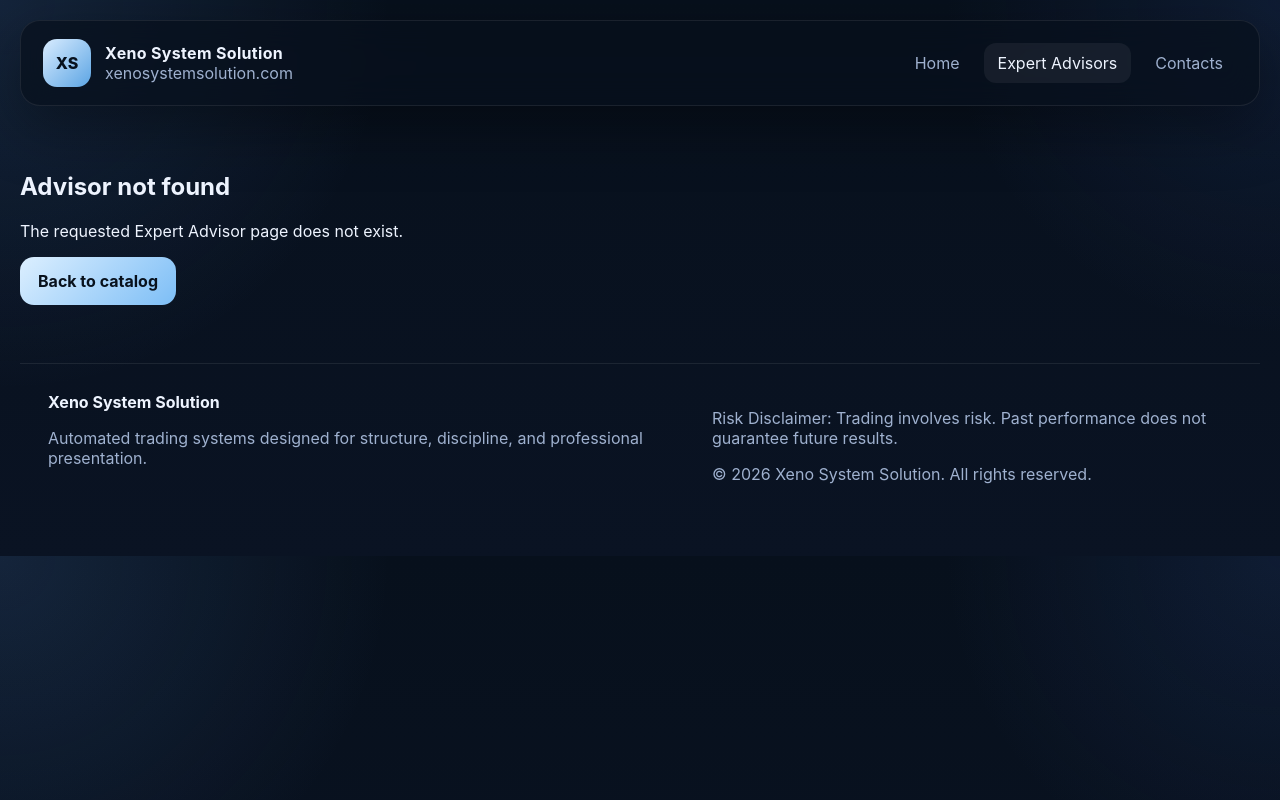
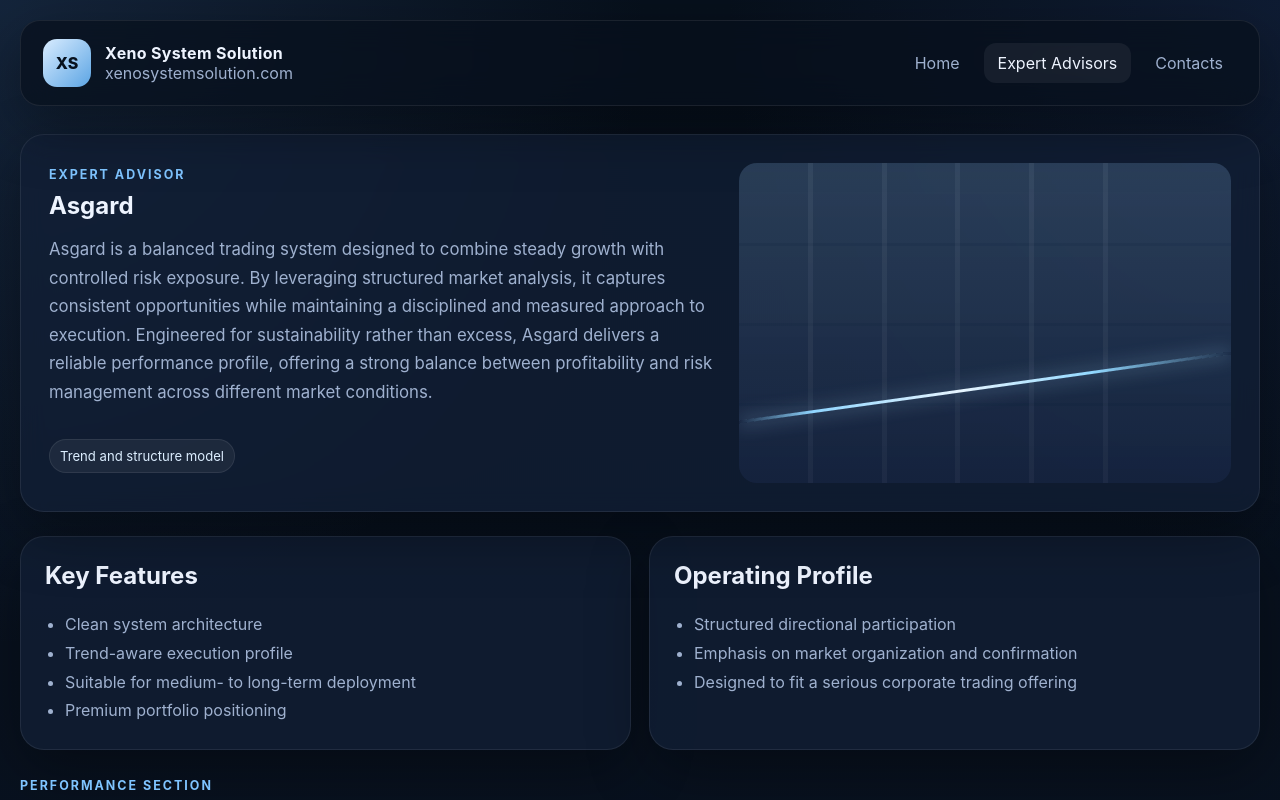
Before and after one commit to giovannimaccioni1989-byte/xeno-system-solution, a React (Vite) app: page /expert-advisors/Asgard in a window 1280 px wide. Shown: the top 800 px of the page. Built offline with nearby package versions, Linux system fonts and the light colour scheme.

Commit message:
Update advisors.js

```diff
--- a/src/data/advisors.js
+++ b/src/data/advisors.js
@@ -51,12 +51,12 @@ export const advisors = [
     },
   },
   {
-    slug: 'asgard',
+    slug: 'Asgard',
     name: 'Asgard',
     category: 'Trend and structure model',
     shortDescription: 'An Expert Advisor designed to capitalize on structured market behavior with a professional framework.',
     overview:
-      'Asgard is built around the idea of combining strategic market participation with clean system structure. It is suitable for traders who want an authoritative, premium-feeling algorithm inside a broader automated portfolio.',
+      'Asgard is a balanced trading system designed to combine steady growth with controlled risk exposure. By leveraging structured market analysis, it captures consistent opportunities while maintaining a disciplined and measured approach to execution. Engineered for sustainability rather than excess, Asgard delivers a reliable performance profile, offering a strong balance between profitability and risk management across different market conditions.',
     features: [
       'Clean system architecture',
       'Trend-aware execution profile',
@@ -131,7 +131,7 @@ export const advisors = [
     category: 'Capital protection profile',
     shortDescription: 'A conservative Expert Advisor aimed at protecting capital while maintaining systematic opportunity.',
     overview:
-      'Defensor is a highly selective trading system designed to operate only under optimal market conditions. By prioritizing precision over frequency, it executes a limited number of trades with exceptional accuracy, maintaining a consistent and stable performance profile over time. Built to minimize unnecessary exposure, DefensorFx focuses on high-probability setups, delivering controlled and disciplined execution in both trending and ranging environments.',
+      'Defensor is a highly selective trading system designed to operate only under optimal market conditions. By prioritizing precision over frequency, it executes a limited number of trades with exceptional accuracy, maintaining a consistent and stable performance profile over time. Built to minimize unnecessary exposure, Defensor focuses on high-probability setups, delivering controlled and disciplined execution in both trending and ranging environments.',
     features: [
       'Conservative execution stance',
       'Capital-protection oriented messaging',
```
